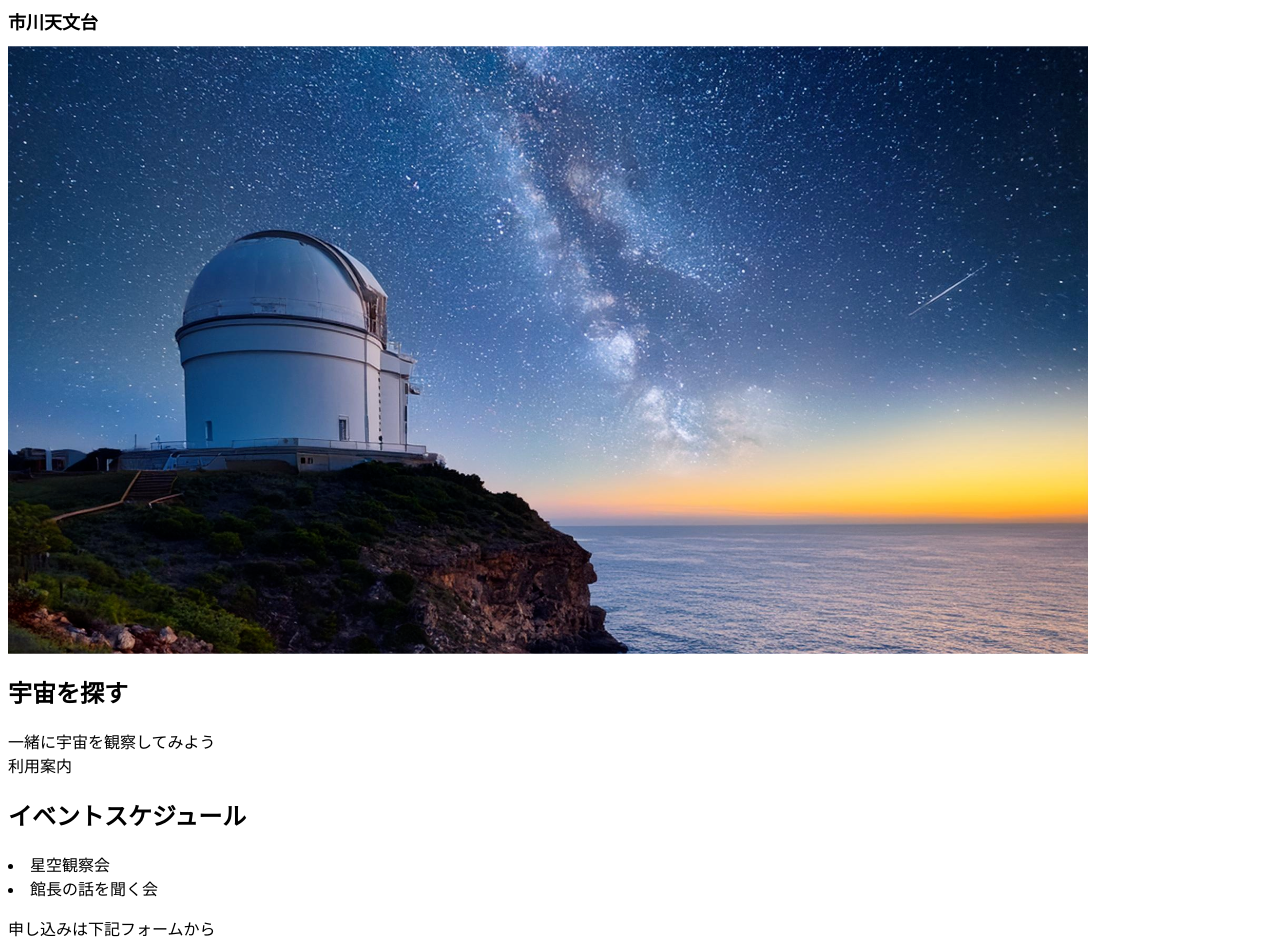
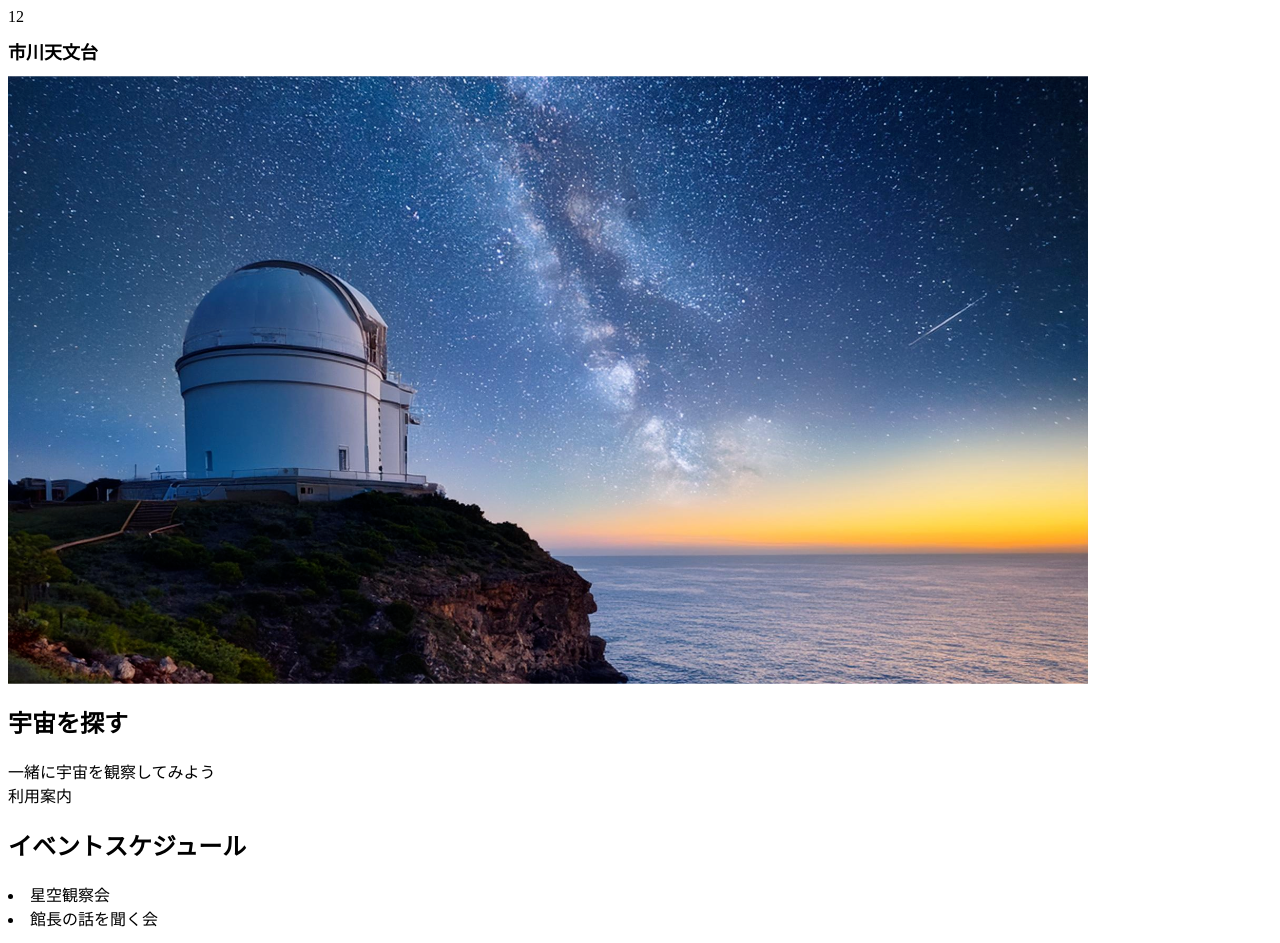
Before and after one commit to ick2322026/prg20241118, a plain HTML site: page index.html in a window 1280 px wide. Shown: the top 943 px of the page. Drawn offline with Linux system fonts and the light colour scheme.

Commit message:
12/3  22

```diff
--- a/index.html
+++ b/index.html
@@ -3,7 +3,7 @@
         <head>
             <meta charset="UTF-8">
             <title>市川天文台-ichiten-</title>
-            <link href="style.css" rel="stylesheet" />
+            <link href="style.css" rel="stylesheet" />12
         </head>
 
             <body>
```
